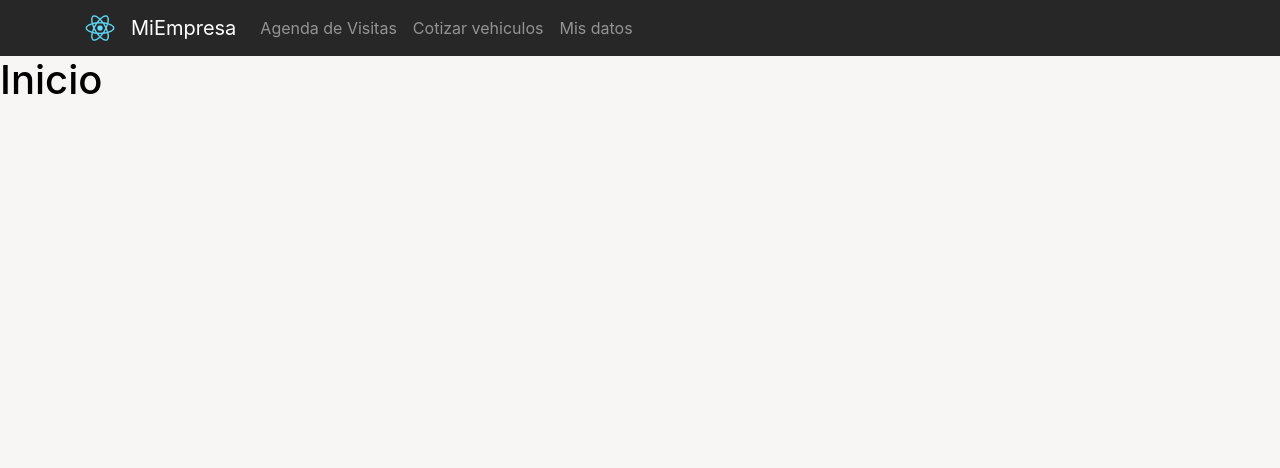
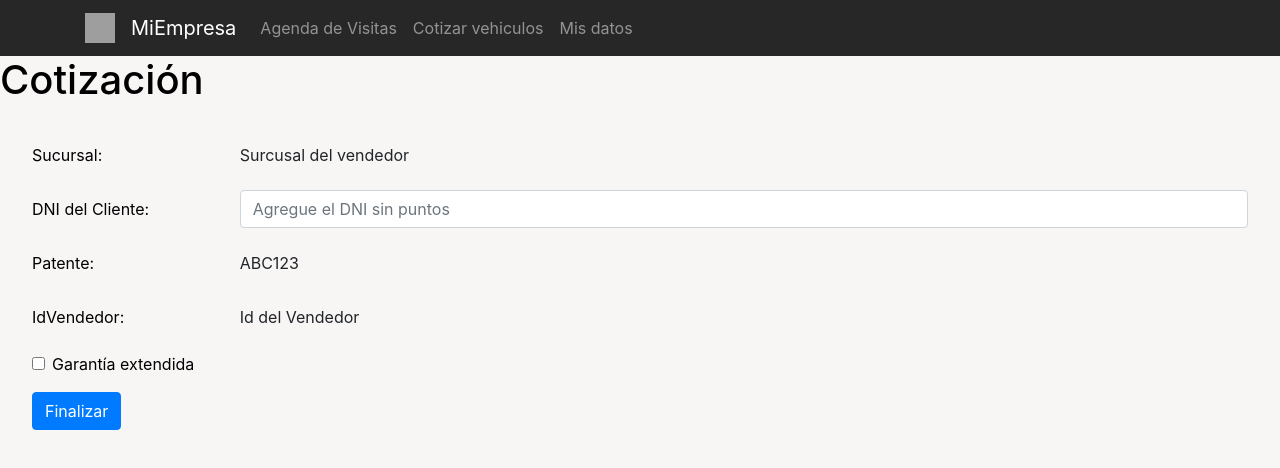
Before and after one commit to ggisel/pp1-front-gc, a React (Create React App) app: page /cotizar/1 in a window 1280 px wide. Before the commit this address led to /. Shown: the top 468 px of the page. Built offline with nearby package versions, Linux system fonts and the light colour scheme; grey boxes are pictures that could not be loaded; the HTML template or start-up script is replaced by a standard one.

Commit message:
agrego rutas dinamicas y useParams de cotizar a nuevaPagina

```diff
--- a/src/App.js
+++ b/src/App.js
@@ -34,7 +34,7 @@ function App() {
             <Route path='*' element={<Navigate replace to="/" />} />
 
             {/*boton de cotizar */}
-            <Route path='nueva-pagina' element={<NuevaPagina />} />
+            <Route path='cotizar/:productId' element={<NuevaPagina />} />
 
             {/*boton de finalizar */}
             <Route path='boleta-cotizacion' element={<Boleta />} />
--- a/src/components/Cotizar.js
+++ b/src/components/Cotizar.js
@@ -199,7 +199,8 @@ const Cotizar = () => {
 
 
                                      {/*---------- Agrego consegui patente  -------*/}
-                                    <Link to={{pathname:"/nueva-pagina",state: { patente: "2"} }} >
+                                     {/*---------- interpolacion de varieables  -------*/}
+                                    <Link to={`/cotizar/${user.id}`} >
                                     {/*-------- ---------------*/}
 
                                     <Button variant="primary">Cotizar </Button>{''}
--- a/src/components/NuevaPagina.js
+++ b/src/components/NuevaPagina.js
@@ -3,8 +3,8 @@ import Button from 'react-bootstrap/Button';
 import Col from 'react-bootstrap/Col';
 import Form from 'react-bootstrap/Form';
 import Row from 'react-bootstrap/Row';
-import { Link,useLocation } from 'react-router-dom';
-
+import { Link,useLocation, useParams } from 'react-router-dom';
+import {products} from './products';
 /*
 cuanto presion el boton cotizar pongo un input donde tiene que rellenar esto datos
 *Sucursal : String ---> (se obtiene del auto logrado)
@@ -21,14 +21,21 @@ y la garantia extendida del check que tenemos que hacer
 
 */
 
-const NuevaPagina = ({props}) => {
+const NuevaPagina = () => {
     const patente = "ABC123";
     const sucursal = " lejos";
     const marca = "way";
     const modelo = "Sincere";
     const  idVendedor="Id del Vendedor";
 
+    /*lo llamo de la misma manera que en app.js osea productId y lo desectructuramos*/
+    /*consumo desde los parametro las variantes del objeto y lo desestructuro el objeto */
+    let {productId}= useParams();
+    /*dentro de mi erreglo de productos busco
+    el producto que en su propiedad id sea igual al productId que viene de los params
+    en este caso product.id tiraba error, entonces TIENE que ser string ya que productId es string*/
 
+    let productSelected= products.find(product => product.id === productId)
     /*agrego 9-05
     const location = useLocation();
   const patente = location.state.patente;
@@ -107,7 +114,7 @@ const patente="2";*/
                         Patente:
                     </Form.Label>
                     <Col sm="10">
-                        <Form.Control plaintext readOnly defaultValue={patente} />
+                        <Form.Control plaintext readOnly defaultValue={productSelected.patente} />
                     </Col>
                 </Form.Group>
                 {/*    <Form.Group as={Row} md="6" controlId="validationCustom04">
--- /dev/null
+++ b/src/components/products.js
@@ -0,0 +1,82 @@
+export const products=[
+    {
+        "id": "1",
+        "patente": "ABC123",
+        "sucursal": "Sucursal A",
+        "marca": "Toyota",
+        "modelo": "Corolla",
+        "reserva": "si"
+    },
+    {
+        "id": "2",
+        "patente": "DEF456",
+        "sucursal": "Sucursal B",
+        "marca": "Honda",
+        "modelo": "Civic",
+        "reserva": "no"
+    },
+    {
+        "id": "3",
+        "patente": "GHI789",
+        "sucursal": "Sucursal C",
+        "marca": "Ford",
+        "modelo": "Mustang",
+        "reserva": "si"
+      },
+      {
+        "id": "4",
+        "patente": "JKL012",
+        "sucursal": "Sucursal A",
+        "marca": "Chevrolet",
+        "modelo": "Camaro",
+        "reserva": "no"
+      },
+      {
+        "id": "5",
+        "patente": "MNO345",
+        "sucursal": "Sucursal B",
+        "marca": "Volkswagen",
+        "modelo": "Golf",
+        "reserva": "si"
+      },
+      {
+        "id": "6",
+        "patente": "PQR678",
+        "sucursal": "Sucursal C",
+        "marca": "Toyota",
+        "modelo": "Rav4",
+        "reserva": "no"
+      },
+      {
+        "id": "7",
+        "patente": "STU901",
+        "sucursal": "Sucursal A",
+        "marca": "Mazda",
+        "modelo": "CX-5",
+        "reserva": "si"
+      },
+      {
+        "id": "8",
+        "patente": "VWX234",
+        "sucursal": "Sucursal B",
+        "marca": "Nissan",
+        "modelo": "Sentra",
+        "reserva": "no"
+      },
+      {
+        "id": "9",
+        "patente": "YZA567",
+        "sucursal": "Sucursal C",
+        "marca": "Honda",
+        "modelo": "Accord",
+        "reserva": "si"
+      },
+      {
+        "id": "10",
+        "patente": "BCD890",
+        "sucursal": "Sucursal A",
+        "marca": "Ford",
+        "modelo": "Explorer",
+        "reserva": "no"
+      }
+]
```
